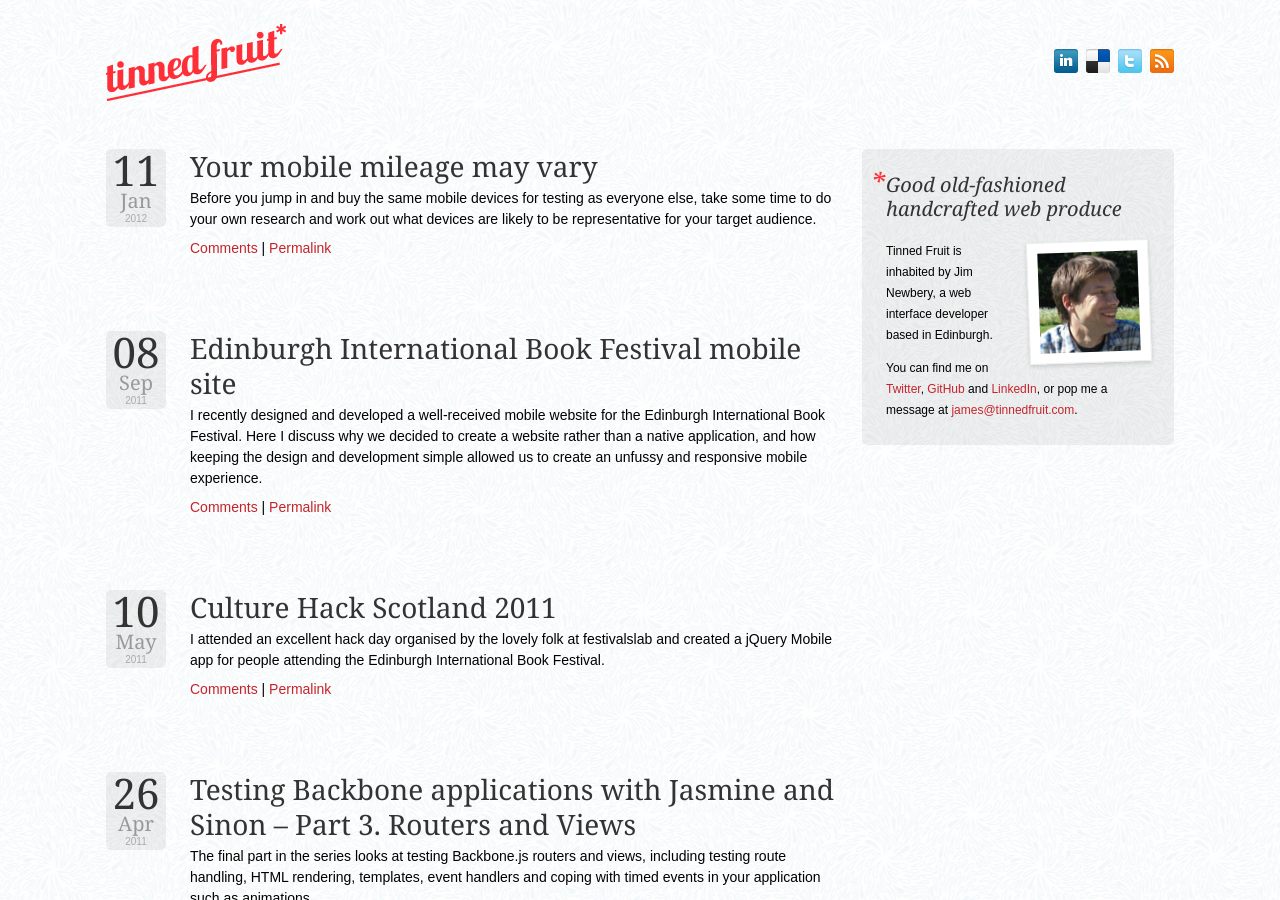
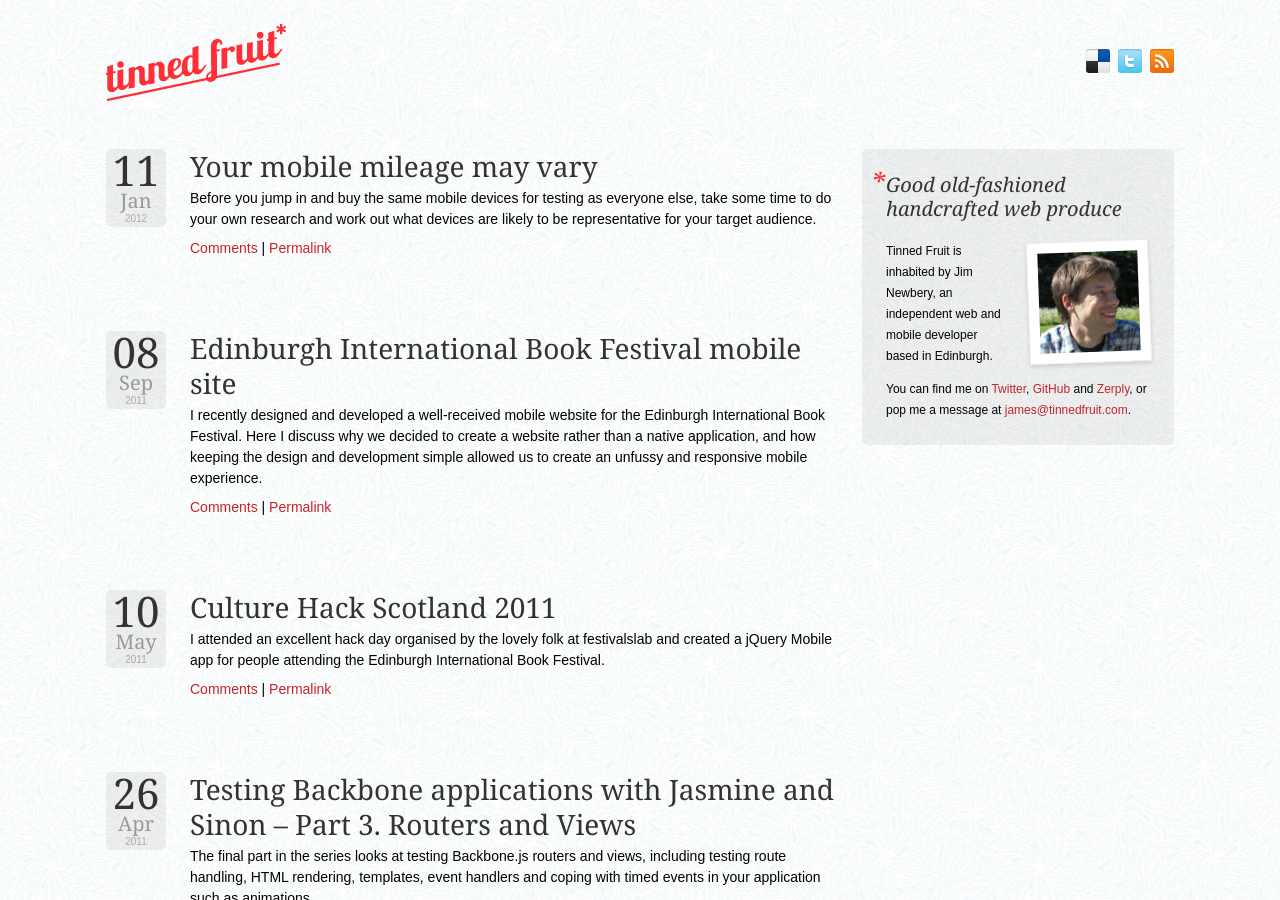
Before and after one commit to froots/froots.github.io, a Jekyll site: the page built from index.html, in a window 1280 px wide and 900 px high. Built offline with Jekyll 4.4.1, drawn with Linux system fonts in a browser that asks for light colours; Markdown is read by kramdown in place of the engine named in the settings; the list of posts is cut into pages by our own code; comment, search, counter and statistics services are not loaded.

Commit message:
Removed LinkedIn, added Zerply

```diff
--- a/_includes/footer.html
+++ b/_includes/footer.html
@@ -1,8 +1,8 @@
 <footer>
   <p class="tagline"><span>*</span> Good old-fashioned handcrafted web produce</p>
   <div class="portrait"><img src="/images/portrait.jpg" width="100" height="100" alt="Jim Newbery" /></div>
-  <p>Tinned Fruit is inhabited by Jim Newbery, a web interface developer based in Edinburgh.</p>
+  <p>Tinned Fruit is inhabited by Jim Newbery, an independent web and mobile developer based in Edinburgh.</p>
   <p>You can find me on <a href="https://twitter.com/froots101">Twitter</a>,
     <a href="https://github.com/froots">GitHub</a> and
-    <a href="http://uk.linkedin.com/in/jamesnewbery">LinkedIn</a>, or pop me a message at <a href="mailto:james@tinnedfruit.com">james@tinnedfruit.com</a>.</p>
+    <a href="http://zerply.com/froots/public">Zerply</a>, or pop me a message at <a href="mailto:james@tinnedfruit.com">james@tinnedfruit.com</a>.</p>
 </footer>
--- a/_includes/header.html
+++ b/_includes/header.html
@@ -1,7 +1,6 @@
 <header class="top">
   <h1><a href="/" class="ir">Tinned Fruit</a></h1>
   <ul class="social-icons clearfix">
-    <li><a href="http://uk.linkedin.com/in/jamesnewbery" class="linked-in ir" title="LinkedIn">LinkedIn</a></li>
     <li><a href="http://www.delicious.com/froots" class="delicious ir" title="Delicious links">Delicious</a></li>
     <li><a href="https://twitter.com/froots101" class="twitter ir" title="Follow @froots101 on Twitter">@froots101 on Twitter</a></li>
     <li><a href="http://feeds.feedburner.com/tinnedfruit" class="atom ir" title="Subscribe to the atom feed">Atom feed</a></li>
```
